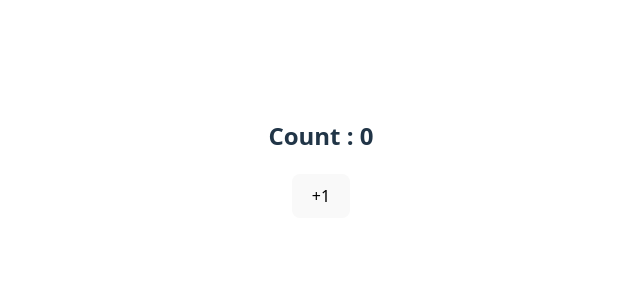
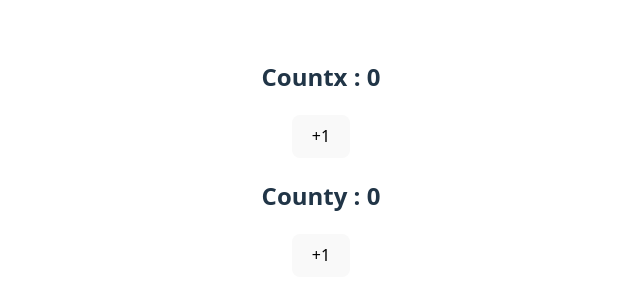
Before and after one commit to Anvesh-999/fullstack-dev-playground, a React (Vite) app in the folder forms-react/: page / in a window 1280 px wide. Shown: the part 242-542 px from the top of the page, without its empty margins (319-959 px from the left). Built offline with nearby package versions, Linux system fonts and the light colour scheme.

Commit message:
dependencies in useEffect

```diff
--- a/forms-react/src/Counter.jsx
+++ b/forms-react/src/Counter.jsx
@@ -1,19 +1,26 @@
 import {useState,useEffect} from "react"
 
 export default function Counter(){
-    const [count,setCount]= useState(0);
+    const [countx,setCountx]= useState(0);
+    const [county,setCounty]= useState(0);
 
-    let incCounter=()=>{
-        setCount(incCount=>incCount+1);
+    let incCounterx=()=>{
+        setCountx(countx=>countx+1);
     }
+    let incCountery=()=>{
+        setCounty(county=>county+1);
+    }
+
     useEffect(()=>{
-        console.log("Counter updated to ", count);
-    })
+        console.log("Counter updated");
+    },[countx]);
 
     return(
         <div>
-            <h2>Count : {count}</h2>
-            <button onClick={incCounter}>+1</button>
+            <h2>Countx : {countx}</h2>
+            <button onClick={incCounterx}>+1</button>
+            <h2>County : {county}</h2>
+            <button onClick={incCountery}>+1</button>
         </div>
     )
 }
```
